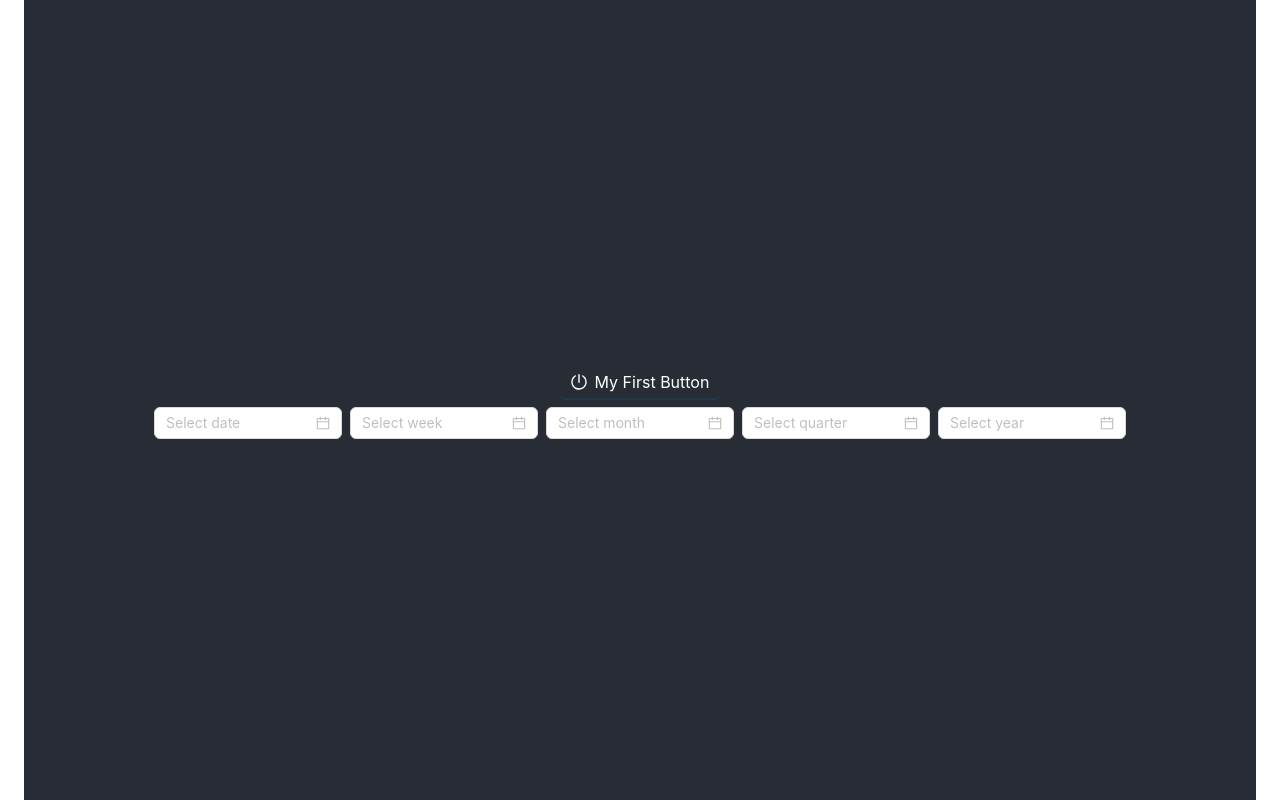
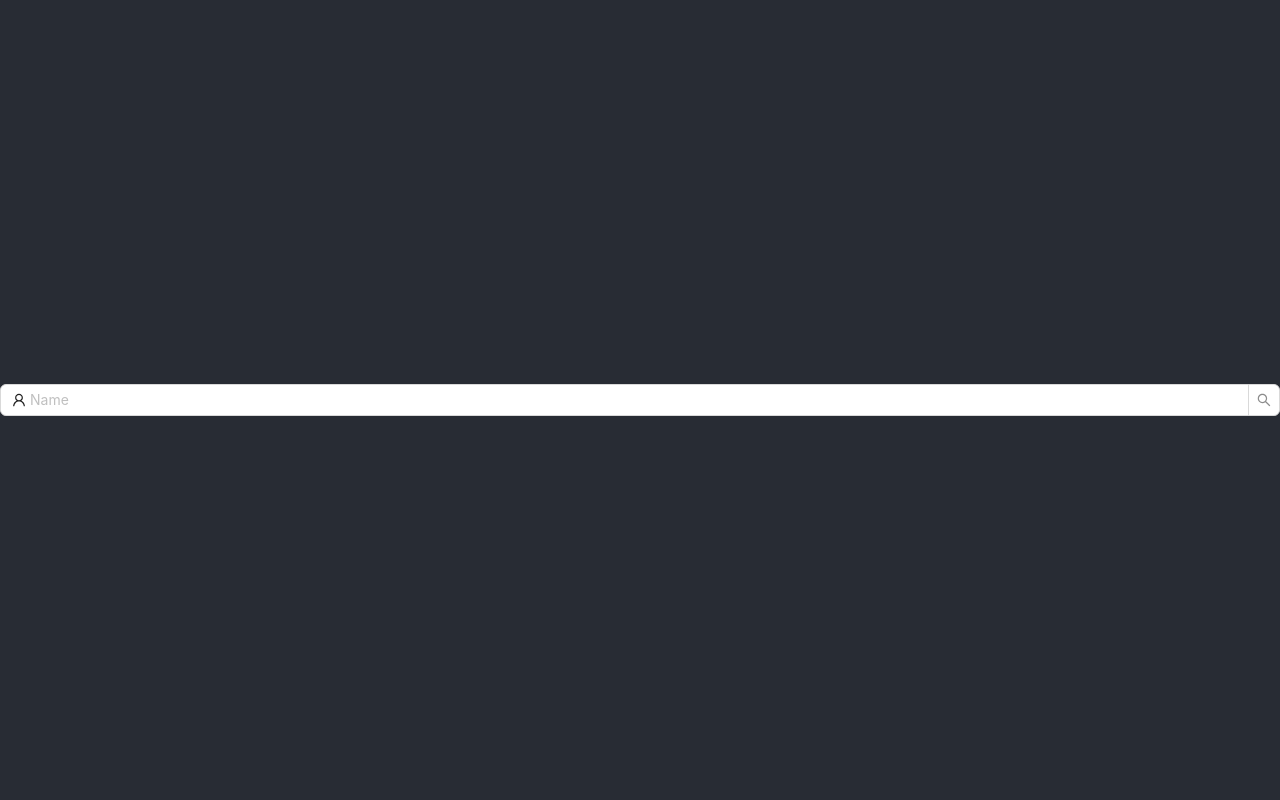
Before and after one commit to Arman170616/ANT-Design-with-React, a React (Create React App) app: page / in a window 1280 px wide. Built offline with nearby package versions, Linux system fonts and the light colour scheme.

Commit message:
Input Component

```diff
--- a/src/App.js
+++ b/src/App.js
@@ -1,40 +1,20 @@
-import {  Button, Space, DatePicker } from 'antd';
 import './App.css';
 import React from 'react';
-import { PoweroffOutlined } from '@ant-design/icons';
+import {Input} from 'antd';
+import { UserOutlined } from '@ant-design/icons';
+
 
 function App() {
 
-  const [loading, setLoading] = React.useState(false);
-  const onButtonClick = (e) => {
-    alert('click');
-    setLoading(true);
-    setTimeout(() => {
-      setLoading(false);
-    }, 3000);
-  }
   return (
-    <div className="App" style={{ padding: '0 24px' }}>
+    <div className="App">
       <header className="App-header">
-
-      <Button
-      type="primary"
-
-      loading={loading}
-      icon={<PoweroffOutlined />}
-      className='my-button'
-
-      onClick={onButtonClick}
-      >My First Button</Button>
-      <Space>
-        <DatePicker />
-        <DatePicker picker="week" />
-        <DatePicker picker="month" />
-        <DatePicker picker="quarter" />
-        <DatePicker picker="year" />
-
-      </Space>
-
+        <Input.Search
+        placeholder="Name"
+        maxLength={10}
+        prefix={<UserOutlined />}
+        allowClear
+        ></Input.Search>
       </header>
     </div>
   );
```
